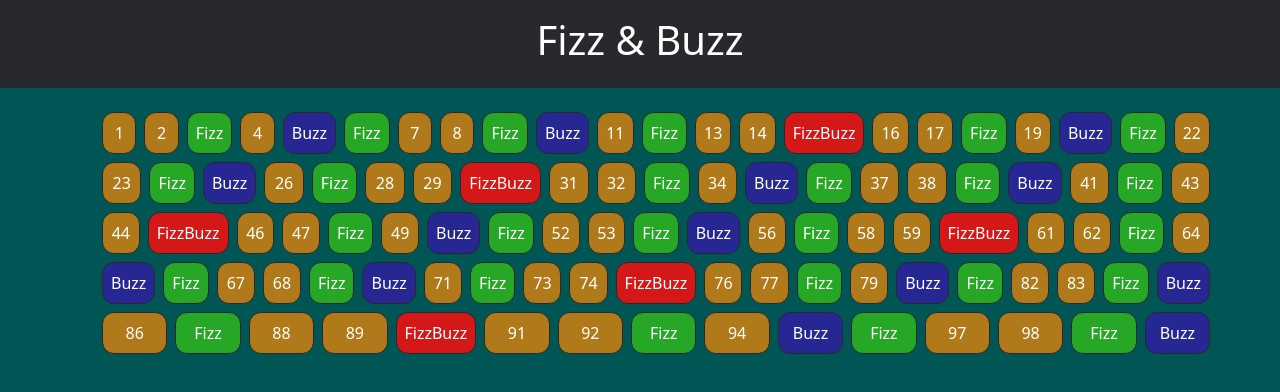
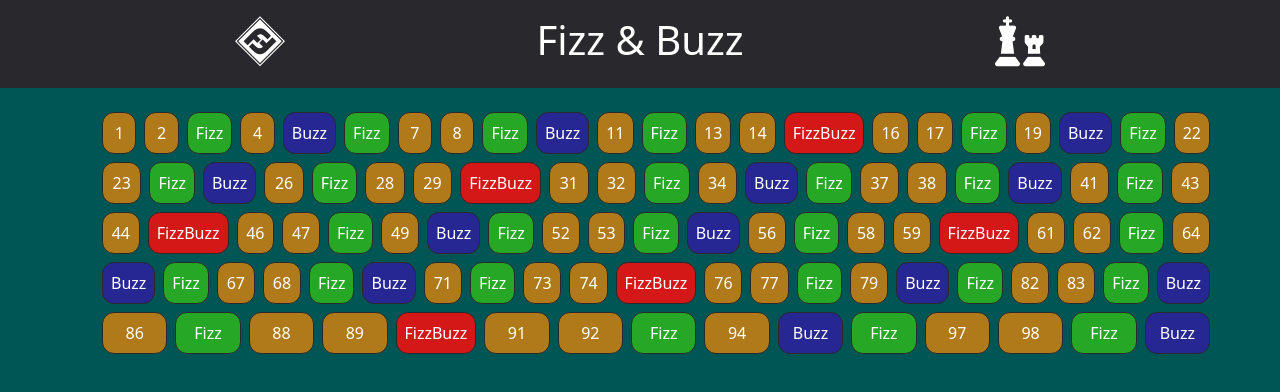
Before and after one commit to Marcomagnano93/js-fizzbuzz, a plain HTML site: page index.html in a window 1280 px wide. Drawn offline with nearby package versions, Linux system fonts and the light colour scheme.

Commit message:
ADD: header style

```diff
--- a/css/style.css
+++ b/css/style.css
@@ -18,6 +18,10 @@ header {
     color: white;
 }
 
+header i {
+    font-size: 50px;
+}
+
 #app{
     height: 100vh;
     background-color: rgb(0, 85, 85);
--- a/index.html
+++ b/index.html
@@ -10,7 +10,15 @@
 </head>
 <body>
     <header class="p-3 text-center">
-        <h1>Fizz & Buzz</h1>
+        <div class="container">
+            <div class="row">
+                <div class="col"><i class="fa-brands fa-fantasy-flight-games"></i></div>
+                <div class="col"><h1>Fizz & Buzz</h1></div>
+                <div class="col"><i class="fa-solid fa-chess"></i></div>
+            </div>
+
+        </div>
+
     </header>
     <div id="app">
         <main>
```
